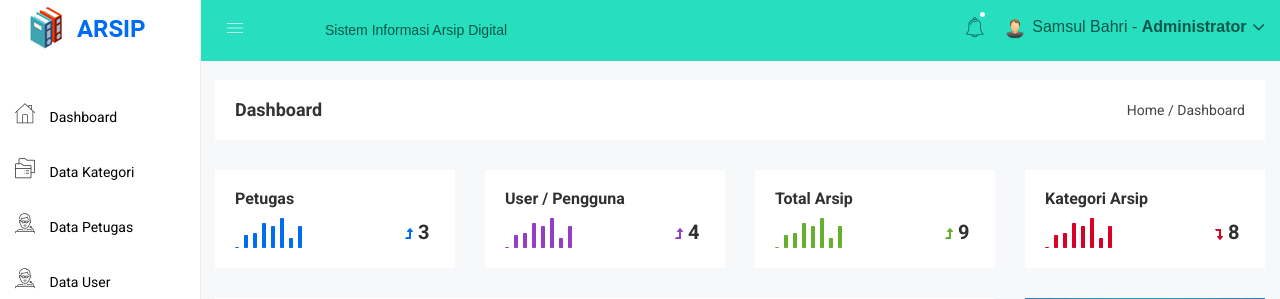
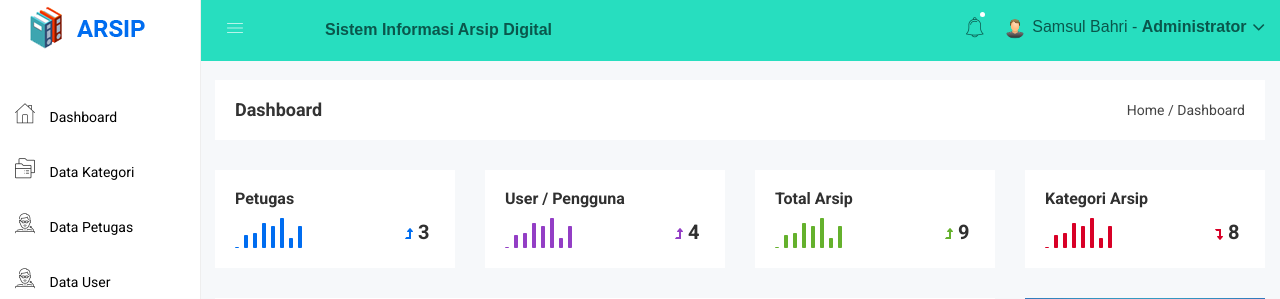
Before and after one commit to rofifr/arsip_dokumen, a PHP site: page /admin/index.php in a window 1280 px wide. Shown: the top 299 px of the page. Run offline with PHP 8.4, Linux system fonts and the light colour scheme; a user stored in the database is signed in; data comes from the database, SQL or seed files in the repository; data that the repository does not hold is empty; some web fonts are replaced.

Commit message:
bolded a font

```diff
--- a/admin/header.php
+++ b/admin/header.php
@@ -45,6 +45,11 @@
     .header-top-area{
         background-color:  #27debf !important;
         color:  #0a574c !important;
+    }
+
+    .header-text {
+        font-size: 1rem !important;
+        font-weight: 600;
     }
     .nav-link{
         font-family: manrope, sans-serif;
@@ -142,7 +147,7 @@
                                     <div class="col-lg-5 col-md-6 col-sm-12 col-xs-12">
                                         <div class="header-top-menu tabl-d-n">
                                             <ul class="nav navbar-nav mai-top-nav">
-                                                <li class="nav-item"><a href="#" class="nav-link">Sistem Informasi Arsip Digital</a></li>
+                                                <li class="nav-item"><a href="#" class="nav-link header-text">Sistem Informasi Arsip Digital</a></li>
                                             </ul>
                                         </div>
                                     </div>
```
